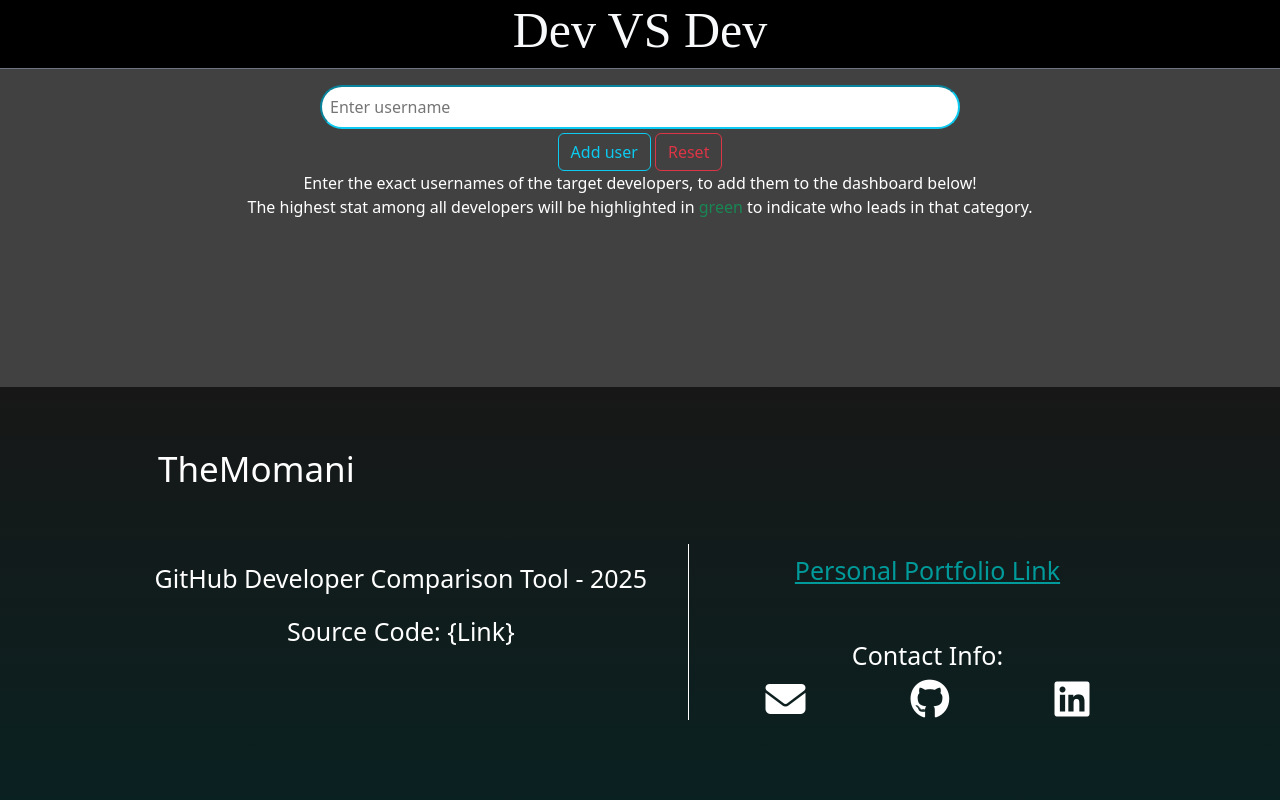
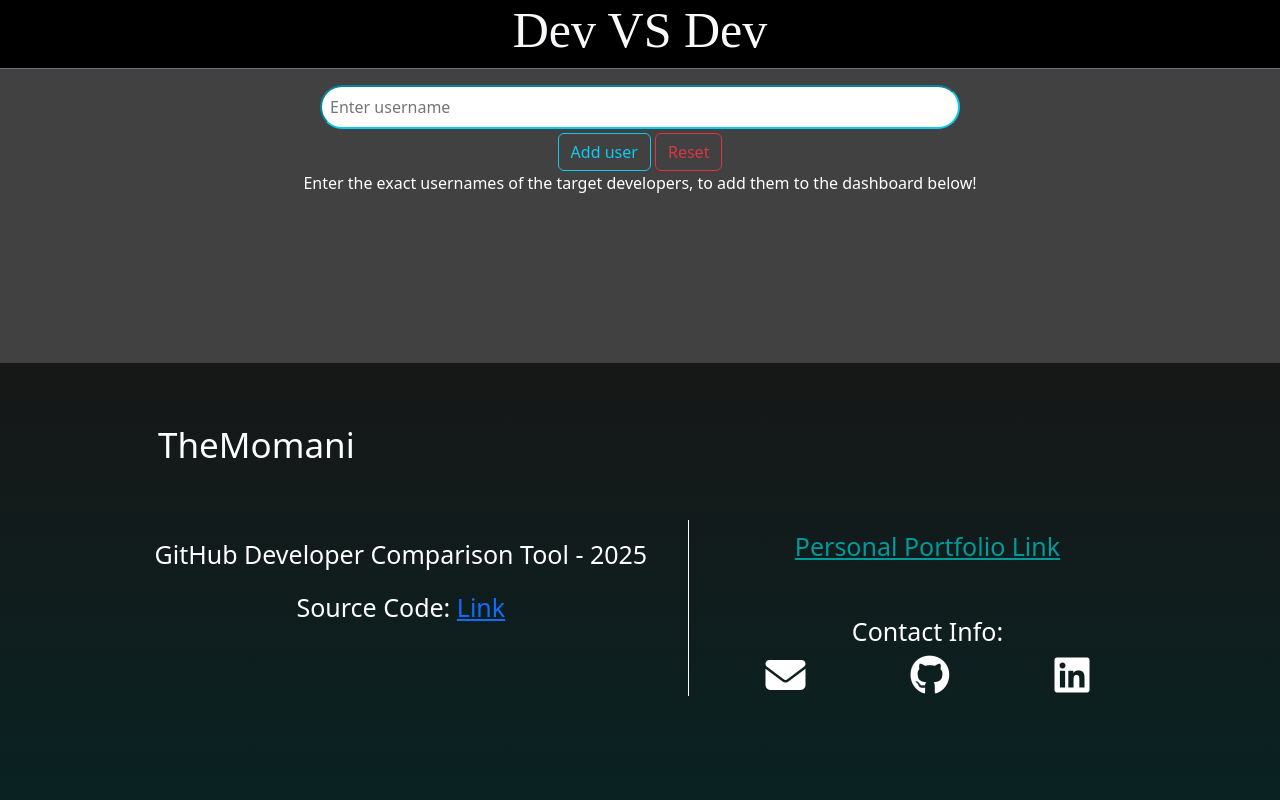
Before and after one commit to TheMomani/Github-Developer-Comparison-Project, a plain HTML site: page index.html in a window 1280 px wide. Shown: the top 800 px of the page. Drawn offline with nearby package versions, Linux system fonts and the light colour scheme; a web font is replaced by a local one.

Commit message:
Update GitAPI logic and styling

```diff
--- a/index.html
+++ b/index.html
@@ -33,7 +33,7 @@
         </form>
 
         <div class="introDiv container text-center text-white">
-            <p>Enter the exact usernames of the target developers, to add them to the dashboard below! <br>The highest stat among all developers will be highlighted in <span class="text-success">green</span> to indicate who leads in that category.</p>
+            <p>Enter the exact usernames of the target developers, to add them to the dashboard below!</p>
         </div>
         <div class="mt-5 divHolder d-flex justify-content-around flex-wrap">
 
@@ -63,7 +63,7 @@
             <div class="row justify-content-center">
                 <div class="col-12 col-md-6 gy-5">
                     <p class="footerSubTitle mt-3">GitHub Developer Comparison Tool - 2025</p>
-                    <p class="footerSubTitle mt-3">Source Code: {Link}</p>
+                    <p class="footerSubTitle mt-3">Source Code: <a href="https://github.com/TheMomani/Github-Developer-Comparison-Project">Link</a></p>
 
                 </div>
                 <div class="col-12 col-md-5 gy-5 footerSecondCol">
```
